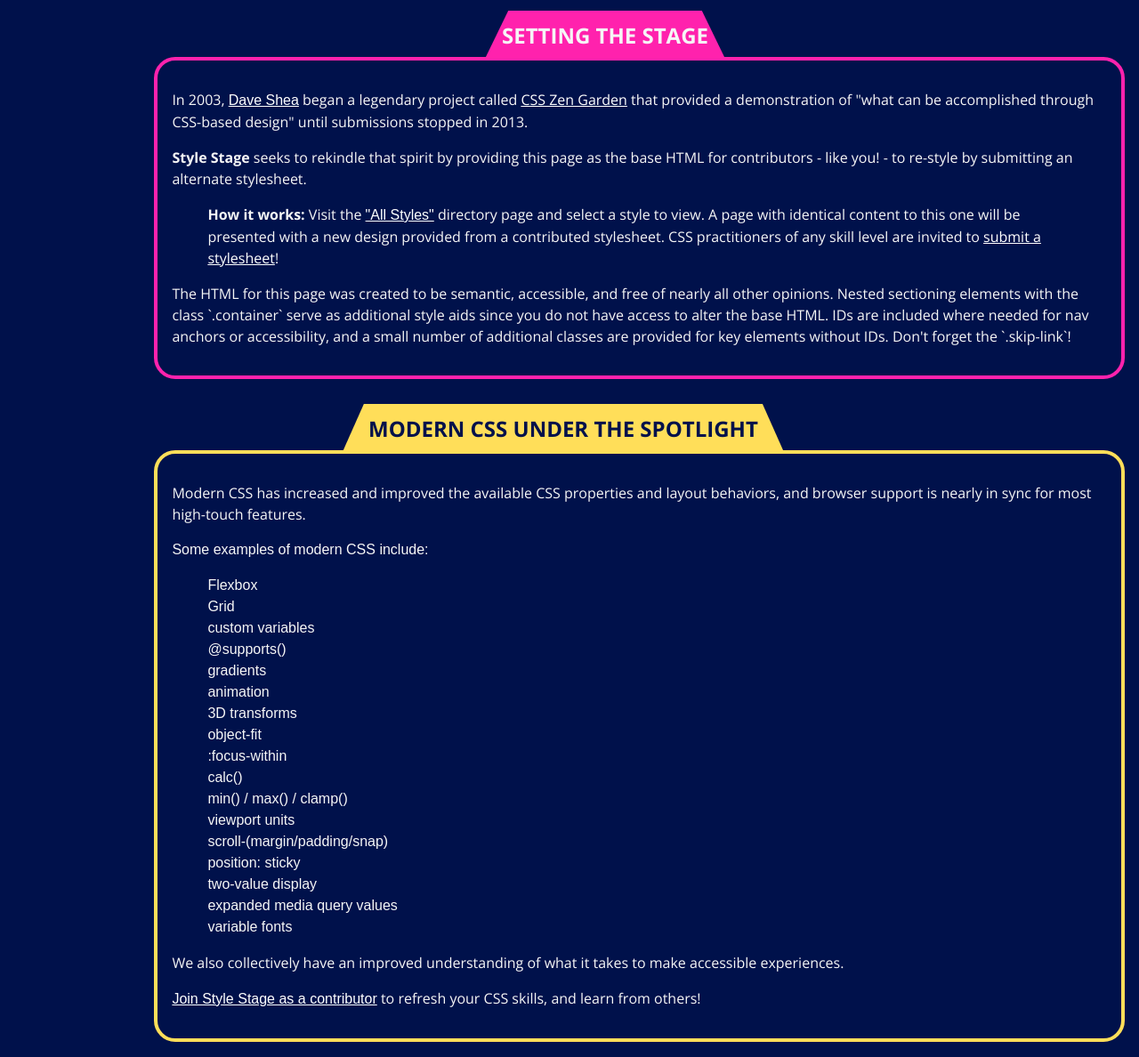
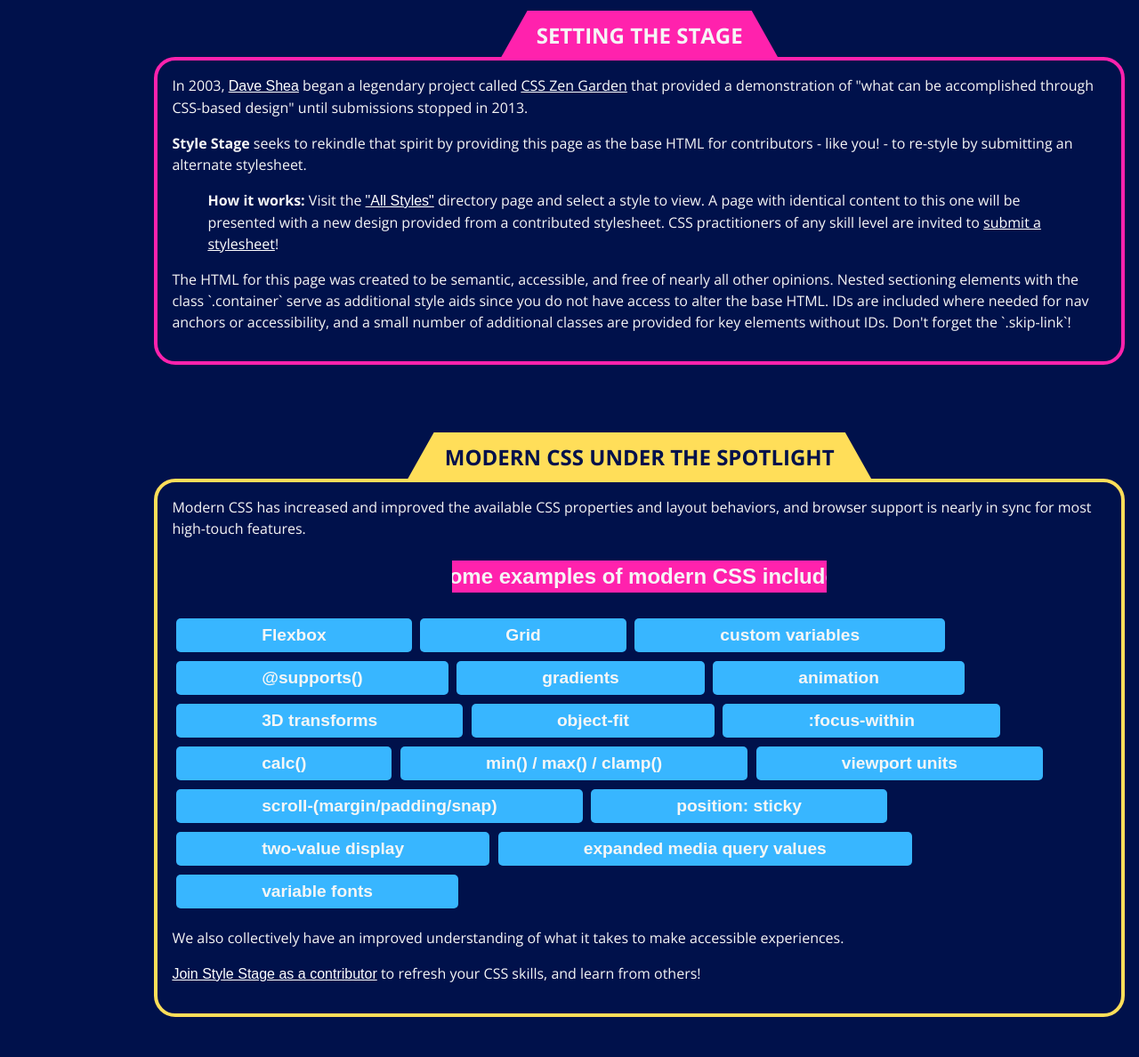
Before and after one commit to kirstenatkinson/wdd331-team02, a website: page public/index.html in a window 1280 px wide. Shown: the part 552-1740 px from the top of the page at 89% size. Drawn offline with nearby package versions, Linux system fonts and the light colour scheme; a web font is replaced by a local one.

Commit message:
fixed centering of h2 elements and animated list items

```diff
--- a/sass/block/_about.scss
+++ b/sass/block/_about.scss
@@ -4,16 +4,18 @@
     border-radius: 1.5em;
     padding: 1em;
     margin: 1em;
-    margin-bottom: 5em;
+    margin-bottom: 8em;
+    max-width: 1200px;
 }
 
 #about .container:nth-child(1) h2 {
     background: $color-pink;
     margin-top: -3em;
-    left: 42.5%;
-    position: absolute;
+    width: 100%;
+    text-align: center;
+    position: relative;
     padding: 10px 20px;
-    clip-path: polygon(10% 0, 90% 0, 100% 100%, 0% 100%);
+    clip-path: polygon(38% 0, 62% 0, 65% 100%, 35% 100%);
 }
 
 #about .container:nth-child(2) {
@@ -24,8 +26,103 @@
     background: $color-yellow;
     color: $color-background;
     margin-top: -3em;
-    left: 30%;
-    position: absolute;
-    padding: 10px 30px;
-    clip-path: polygon(5% 0, 95% 0, 100% 100%, 0% 100%);
+    width: 100%;
+    text-align: center;
+    position: relative;
+    padding: 10px 20px;
+    clip-path: polygon(28% 0, 72% 0, 75% 100%, 25% 100%);
 }
+
+#about .container:nth-child(2) p:nth-child(3) {
+    background-color: $color-pink;
+    width: 100%;
+    text-align: center;
+    font-size: x-large;
+    font-weight: bold;
+    clip-path: polygon(30% 0, 70% 0, 70% 100%, 30% 100%);
+}
+
+#about .container:nth-child(2) ul {
+    position: relative;
+    display: flex;
+    flex-wrap: wrap;
+    list-style: none;
+    padding: 0;
+    margin: 1em 0;
+    font-weight: bold;
+}
+
+#about .container:nth-child(2) ul li {
+    background-color: $color-blue-1;
+    padding: .25em 5em;
+    margin: .25em;
+    text-align: center;
+    border-radius: 5px;
+    color: $color-text;
+    font-size: larger;
+}
+
+#about .container:nth-child(2) ul li:hover {
+    background-color: $color-blue-2;
+    animation: wiggle 0.5s;
+}
+
+@keyframes wiggle {
+    0% {
+        transform: rotate(5deg);
+    }
+
+    20% {
+        transform: rotate(-5deg);
+    }
+
+    40% {
+        transform: rotate(2deg);
+    }
+
+    50% {
+        transform: rotate(-2deg);
+    }
+
+    60% {
+        transform: translate(-3px, 1px) rotate(0deg);
+    }
+
+    70% {
+        transform: translate(3px, 1px) rotate(-1deg);
+    }
+
+    80% {
+        transform: translate(-1px, -1px) rotate(1deg);
+    }
+
+    90% {
+        transform: translate(1px, 2px) rotate(0deg);
+    }
+
+    100% {
+        transform: translate(1px, -2px) rotate(-1deg);
+    }
+}
+
+@media only screen and (max-width: 900px) {
+    #about .container:nth-child(2) p:nth-child(3) {
+        clip-path: polygon(0% 0, 100% 0, 100% 100%, 0% 100%);
+        text-align: left;
+        padding: .25em;
+        position: absolute;
+        margin: 0 0 0 0;
+    }
+
+    #about .container:nth-child(1) h2 {
+        clip-path: polygon(25% 0, 75% 0, 80% 100%, 20% 100%);
+    }
+
+    #about .container:nth-child(2) h2 {
+        clip-path: polygon(10% 0, 90% 0, 95% 100%, 5% 100%);
+    }
+
+    #about .container:nth-child(2) ul {
+        margin-top: 5em;
+    }
+}
```
Also changed, not shown: public/style.css.
